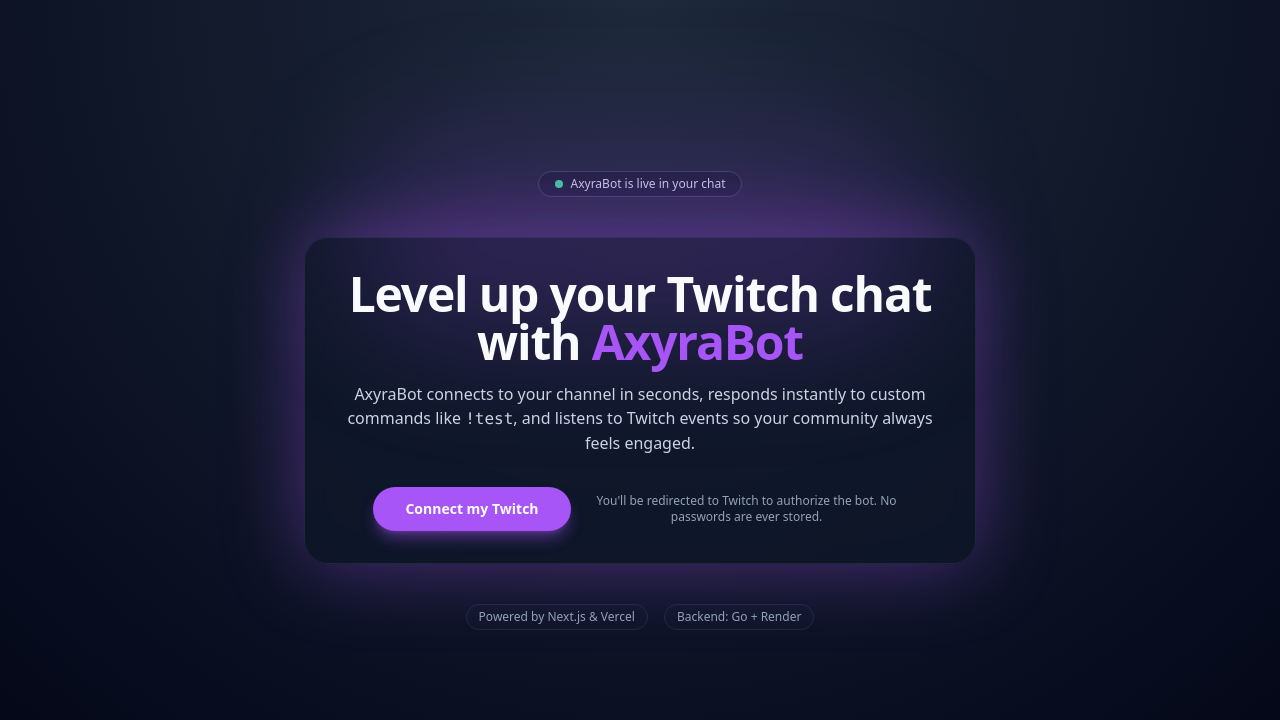
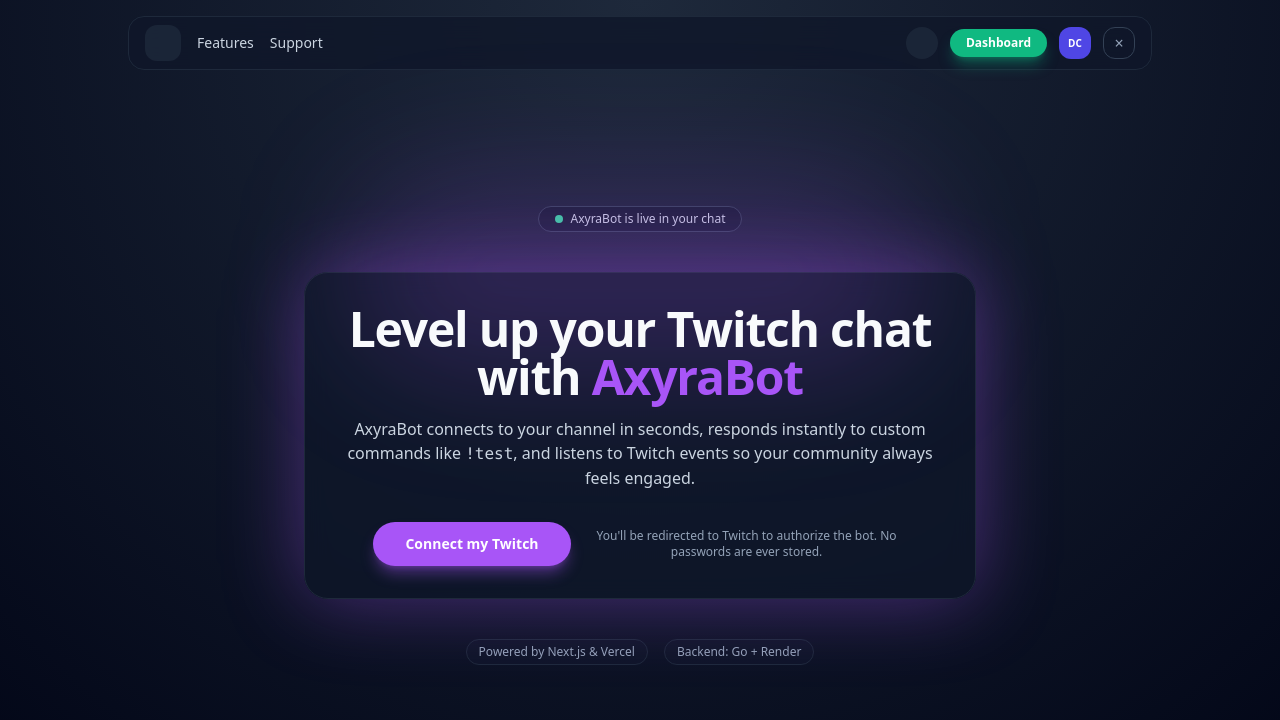
Before and after one commit to nopopcorn12312/AxyraBot, a Next.js app in the folder frontend/: page / in a window 1280 px wide. Shown: the top 720 px of the page. Built offline with nearby package versions, Linux system fonts and the light colour scheme; no server answers.

Commit message:
Adding header to home page

```diff
--- a/frontend/app/page.tsx
+++ b/frontend/app/page.tsx
@@ -8,7 +8,34 @@
     : `${backendUrl}/auth/start`;
 
   return (
-    <main className="min-h-screen flex items-center justify-center px-4 bg-[radial-gradient(circle_at_top,_#1e293b,_#020617)]">
+    <main className="min-h-screen flex flex-col px-4 bg-[radial-gradient(circle_at_top,_#1e293b,_#020617)]">
+      <header className="w-full max-w-5xl mx-auto mt-4 flex items-center justify-between rounded-2xl border border-slate-800 bg-slate-900/80 px-4 py-2 backdrop-blur-md">
+        <div className="flex items-center gap-4">
+          {/* Logo placeholder */}
+          <div className="h-9 w-9 rounded-xl bg-slate-800/80" />
+          <nav className="flex items-center gap-4 text-sm text-slate-300">
+            <button className="transition hover:text-white">Features</button>
+            <button className="transition hover:text-white">Support</button>
+          </nav>
+        </div>
+        <div className="flex items-center gap-3">
+          <div className="h-8 w-8 rounded-full bg-slate-800/80" />
+          <a
+            href="/dashboard"
+            className="inline-flex items-center justify-center rounded-full bg-emerald-500 px-4 py-1.5 text-xs font-semibold text-white shadow-lg shadow-emerald-500/40 transition hover:bg-emerald-400"
+          >
+            Dashboard
+          </a>
+          <div className="h-8 w-8 rounded-xl bg-indigo-600 flex items-center justify-center text-[10px] font-semibold text-white">
+            DC
+          </div>
+          <button className="h-8 w-8 rounded-xl border border-slate-700 flex items-center justify-center text-slate-400 transition hover:bg-slate-800 hover:text-slate-100">
+            ×
+          </button>
+        </div>
+      </header>
+
+      <div className="flex-1 flex items-center justify-center">
         <div className="max-w-3xl w-full flex flex-col items-center text-center space-y-10">
           <div className="inline-flex items-center gap-2 rounded-full border border-slate-700 bg-slate-900/70 px-4 py-1 text-xs text-slate-300">
             <span className="h-2 w-2 rounded-full bg-emerald-400" />
@@ -52,6 +79,7 @@
             </span>
           </div>
         </div>
+      </div>
     </main>
   );
 }
```
Lines whose indentation alone changed are shown as unchanged.
